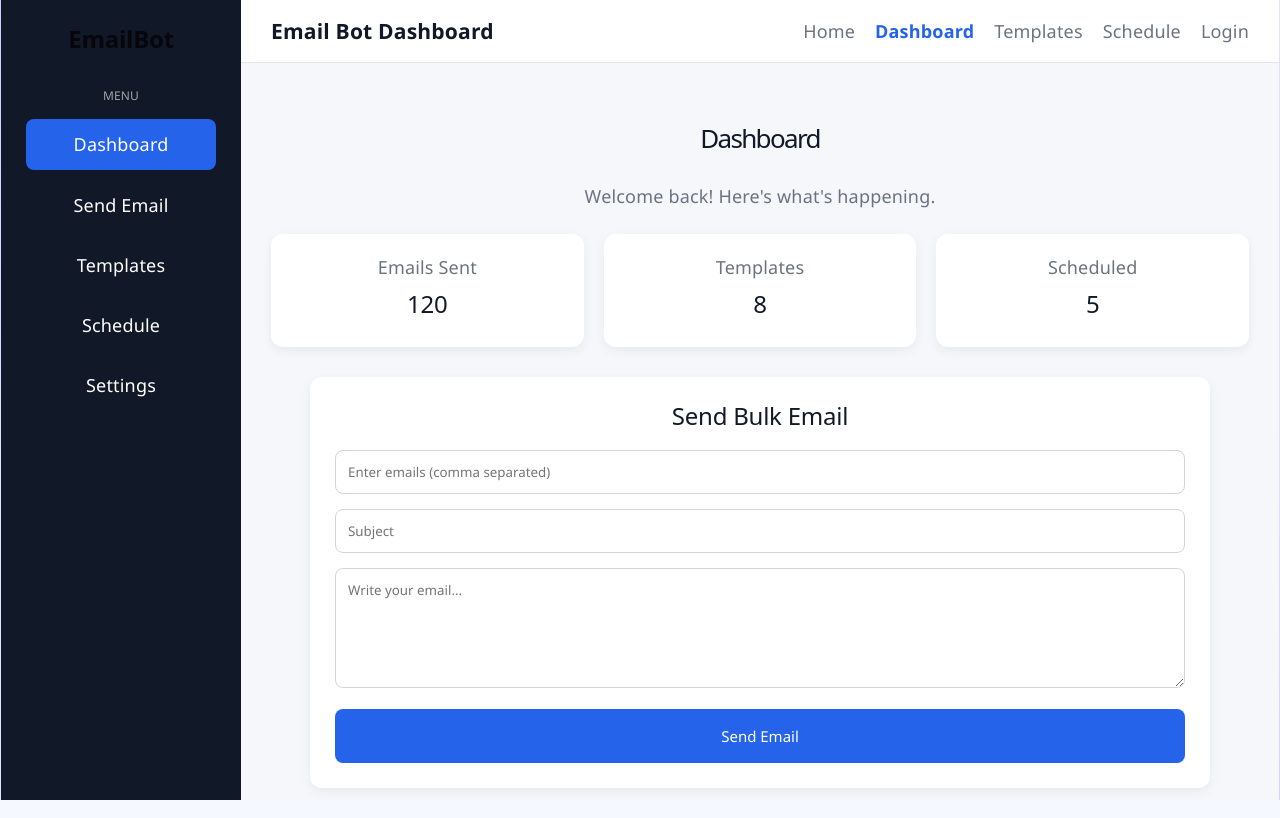
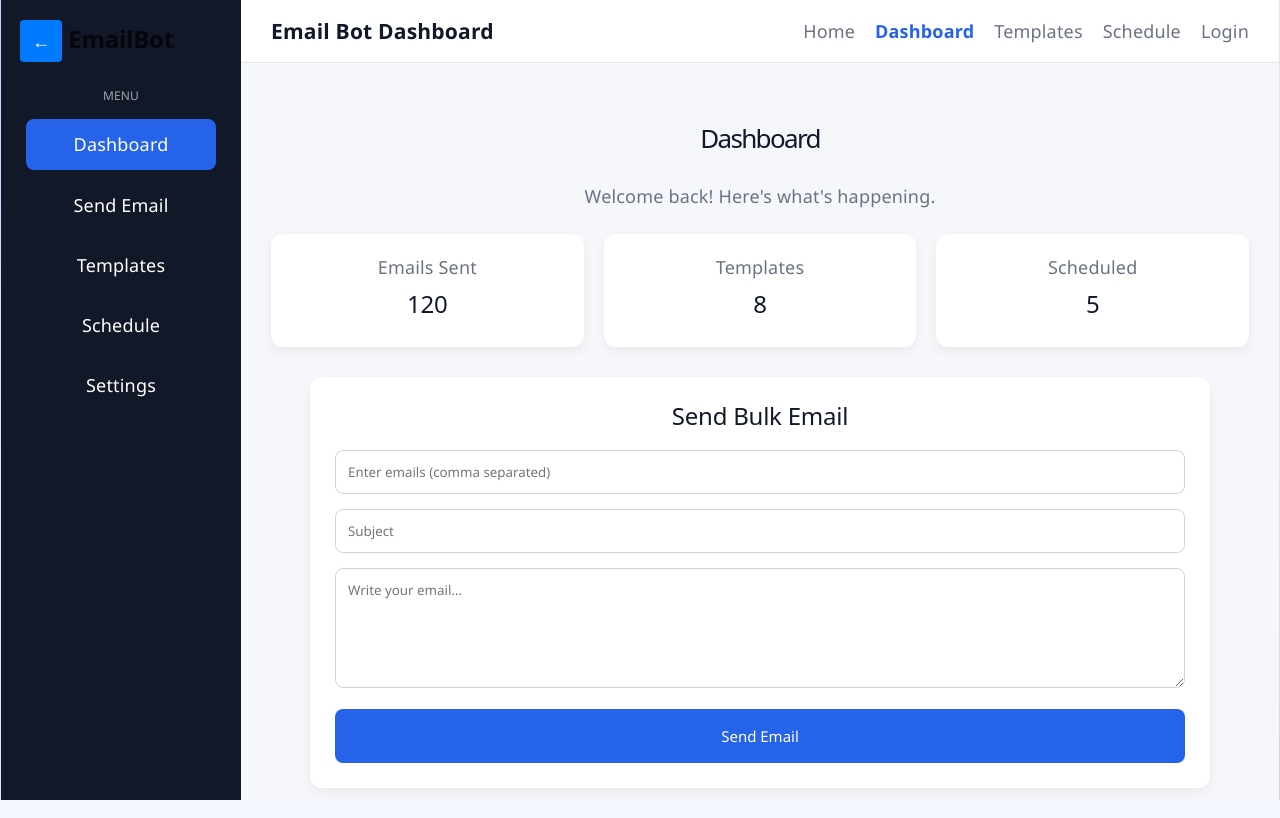
Before and after one commit to dwiprebhe18/emailbot, a React (Vite) app: page /dashboard in a window 1280 px wide. Built offline with nearby package versions, Linux system fonts and the light colour scheme.

Commit message:
back button added to all the pages

```diff
--- a/src/pages/Dashboard.jsx
+++ b/src/pages/Dashboard.jsx
@@ -6,6 +6,30 @@ function Dashboard() {
 
   return (
     <div className="container">
+      {/* Back Button */}
+      <button
+        onClick={() => navigate(-1)}
+        style={{
+          position: 'fixed',
+          top: '20px',
+          left: '20px',
+          zIndex: 1000,
+          padding: '8px 12px',
+          backgroundColor: '#007bff',
+          color: 'white',
+          border: 'none',
+          borderRadius: '4px',
+          cursor: 'pointer',
+          fontSize: '18px',
+          fontWeight: 'bold',
+          display: 'flex',
+          alignItems: 'center',
+          justifyContent: 'center'
+        }}
+      >
+        ←
+      </button>
+
       {/* Sidebar */}
       <div className="sidebar">
         <h2>EmailBot</h2>
--- a/src/pages/LandingPage.jsx
+++ b/src/pages/LandingPage.jsx
@@ -1,12 +1,39 @@
 // filepath: src/pages/LandingPage.jsx
 // Import all section components from the components folder
+import { useNavigate } from 'react-router-dom';
 import Navbar from '../components/Navbar';
 import Hero from '../components/Hero';
 import Features from '../components/Features';
 
 function LandingPage() {
+  const navigate = useNavigate();
+
   return (
     <div>
+      {/* Back Button */}
+      <button
+        onClick={() => navigate(-1)}
+        style={{
+          position: 'fixed',
+          top: '20px',
+          left: '20px',
+          zIndex: 1000,
+          padding: '8px 12px',
+          backgroundColor: '#007bff',
+          color: 'white',
+          border: 'none',
+          borderRadius: '4px',
+          cursor: 'pointer',
+          fontSize: '18px',
+          fontWeight: 'bold',
+          display: 'flex',
+          alignItems: 'center',
+          justifyContent: 'center'
+        }}
+      >
+        ←
+      </button>
+
       {/* Navbar section */}
       <Navbar />
 
--- a/src/pages/Login.jsx
+++ b/src/pages/Login.jsx
@@ -24,6 +24,30 @@ export default function Login() {
 
   return (
     <div className="auth-container">
+      {/* Back Button */}
+      <button
+        onClick={() => navigate(-1)}
+        style={{
+          position: 'fixed',
+          top: '20px',
+          left: '20px',
+          zIndex: 1000,
+          padding: '8px 12px',
+          backgroundColor: '#007bff',
+          color: 'white',
+          border: 'none',
+          borderRadius: '4px',
+          cursor: 'pointer',
+          fontSize: '18px',
+          fontWeight: 'bold',
+          display: 'flex',
+          alignItems: 'center',
+          justifyContent: 'center'
+        }}
+      >
+        ←
+      </button>
+
       <div className="orb orb-1" />
       <div className="orb orb-2" />
       <div className="orb orb-3" />
--- a/src/pages/Signup.jsx
+++ b/src/pages/Signup.jsx
@@ -38,6 +38,30 @@ export default function Signup() {
 
   return (
     <div className="auth-container">
+      {/* Back Button */}
+      <button
+        onClick={() => navigate(-1)}
+        style={{
+          position: 'fixed',
+          top: '20px',
+          left: '20px',
+          zIndex: 1000,
+          padding: '8px 12px',
+          backgroundColor: '#007bff',
+          color: 'white',
+          border: 'none',
+          borderRadius: '4px',
+          cursor: 'pointer',
+          fontSize: '18px',
+          fontWeight: 'bold',
+          display: 'flex',
+          alignItems: 'center',
+          justifyContent: 'center'
+        }}
+      >
+        ←
+      </button>
+
       <div className="orb orb-1" />
       <div className="orb orb-2" />
       <div className="orb orb-3" />
--- a/src/pages/TemplatePage.jsx
+++ b/src/pages/TemplatePage.jsx
@@ -288,14 +288,19 @@ Best regards,
     },
     logoutBtn: {
       position: 'fixed',
-      top: '1rem',
-      right: '1rem',
-      padding: '0.5rem 1rem',
-      background: '#ef4444',
+      top: '1.25rem',
+      left: '1.25rem',
+      padding: '0.5rem 0.75rem',
+      background: '#007bff',
       border: 'none',
       borderRadius: '0.5rem',
       color: '#ffffff',
       cursor: 'pointer',
+      fontSize: '1.125rem',
+      display: 'flex',
+      alignItems: 'center',
+      justifyContent: 'center',
+      zIndex: 1000
     }
   };
 
@@ -310,8 +315,8 @@ Best regards,
 
   return (
     <div style={styles.container}>
-      <button style={styles.logoutBtn} onClick={() => navigate('/')}>
-        ← Logout
+      <button style={styles.logoutBtn} onClick={() => navigate(-1)}>
+        ←
       </button>
 
       <div style={styles.sidebar}>
```
